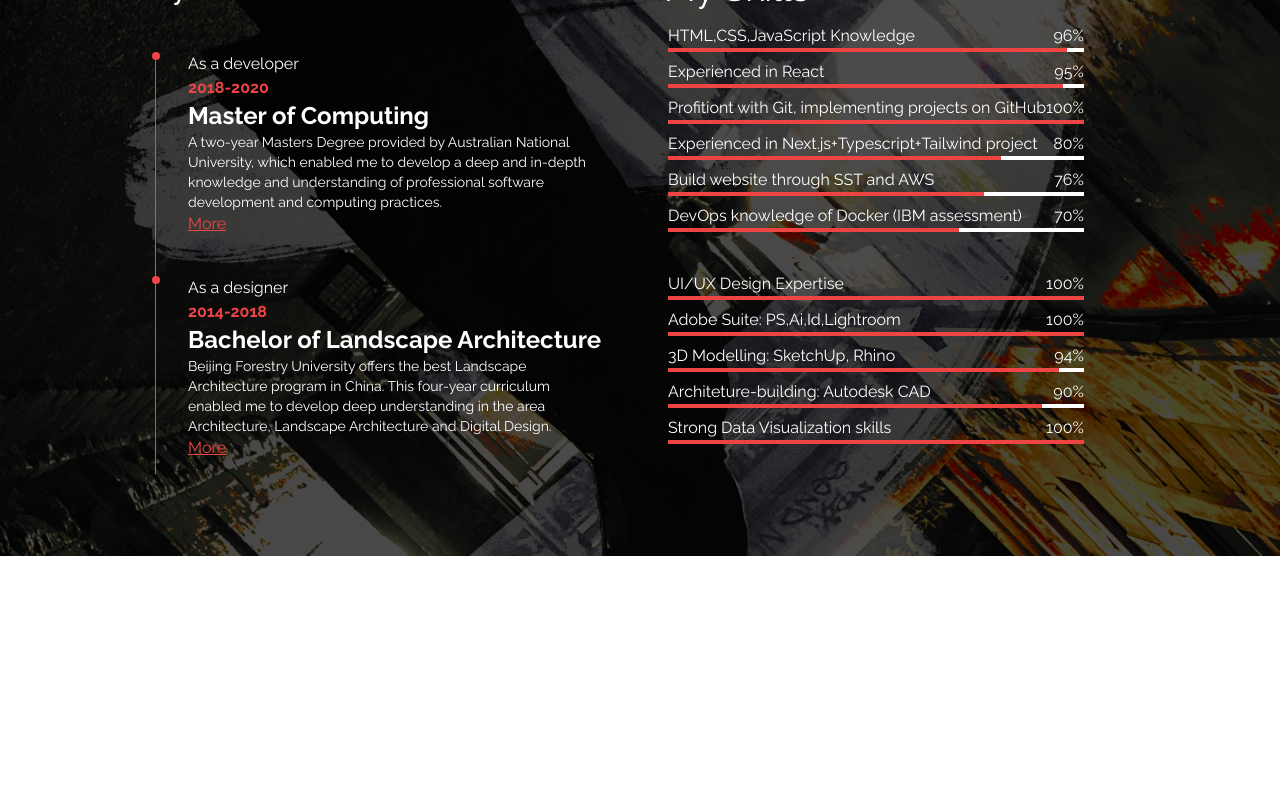
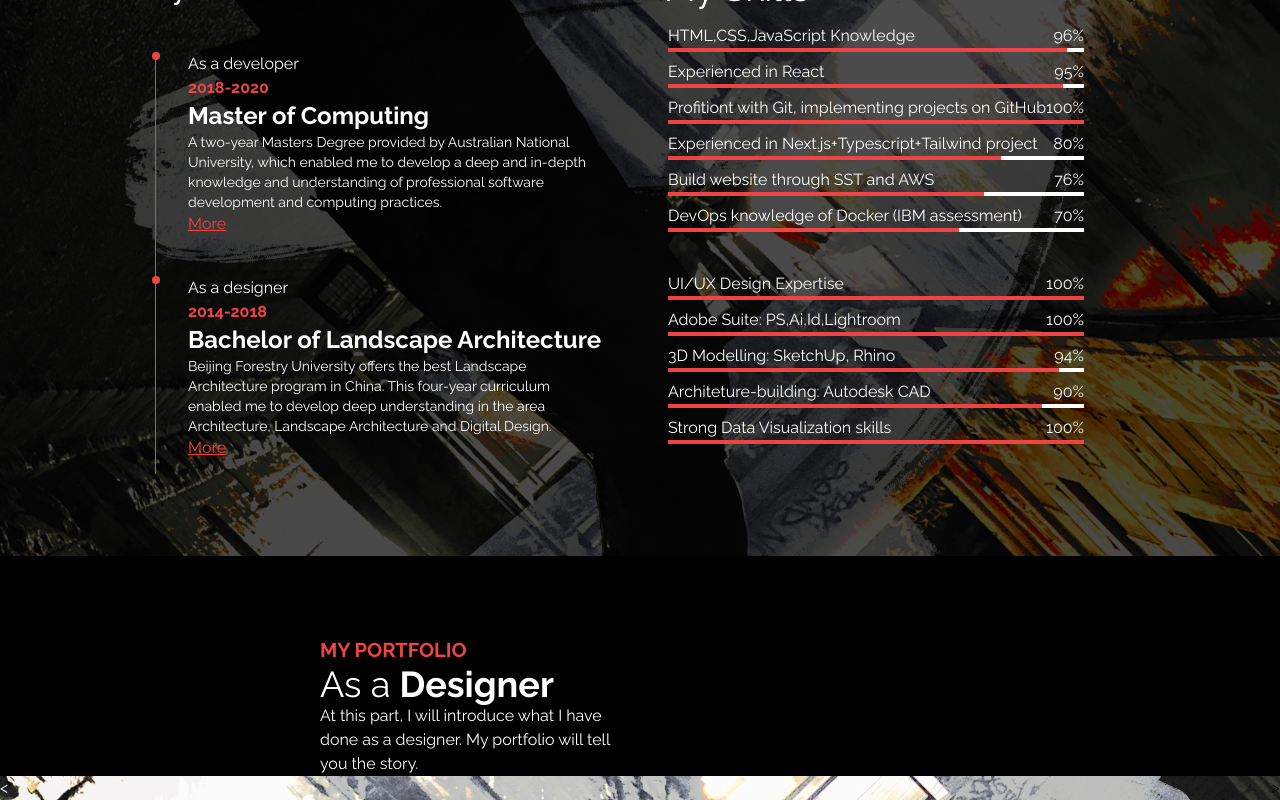
Before and after one commit to HongyuZhuz/personal-website, a Next.js app in the folder personal-website/: page / in a window 1280 px wide. Shown: the part 1468-2268 px from the top of the page. Before the commit the page ends 2024 px from the top, so only its background shows below. Built offline with nearby package versions, Linux system fonts and the light colour scheme.

Commit message:
added designer section, plan to add documents to AWS S3

```diff
--- a/personal-website/package.json
+++ b/personal-website/package.json
@@ -11,9 +11,12 @@
   "dependencies": {
     "@aws-sdk/client-s3": "^3.484.0",
     "@aws-sdk/s3-request-presigner": "^3.484.0",
+    "@react-pdf/renderer": "^3.1.14",
+    "file-loader": "^6.2.0",
     "next": "14.0.4",
     "react": "^18",
-    "react-dom": "^18"
+    "react-dom": "^18",
+    "react-pdf": "^7.6.0"
   },
   "devDependencies": {
     "@types/node": "^20",
--- a/personal-website/src/app/components/about.tsx
+++ b/personal-website/src/app/components/about.tsx
@@ -3,10 +3,9 @@ import Image from 'next/image';
 export const AboutMe = () => {
     return (
       <section className="about-me-section w-full bg-black">
-        <div className="grid md:grid-cols-2 justify-center ">
+        <div className="flex md:flex-row flex-col justify-center ">
             <ProfilePic />
             <WhoIAm />
-
         </div>
       </section>
     );
--- /dev/null
+++ b/personal-website/src/app/components/designer.tsx
@@ -0,0 +1,24 @@
+export const Designer=()=>{
+    return(
+        <div>
+            <div className="flex justify-start flex-col bg-black">
+                <div className="flex">
+                <div className="w-1/4"></div>
+                <div className="md:w-1/4 flex flex-col mt-20">
+                    <h1 className="text-red-500 text-xl font-bold">MY PORTFOLIO</h1>
+                    <h2 className="text-white text-4xl">As a <span className="font-bold">Designer</span></h2>
+                    <p className="text-white text-md max-w-md">At this part, I will introduce what I have done as a designer. My portfolio will tell you the story.</p>
+                </div>
+                </div>
+
+            </div>
+            <div className="flex items-center justify-center">
+                <button className="mr-4 text-white">{"<"}</button> {/* 翻页按钮，向左 */}
+                <div className="w-full"> {/* 图片浏览器 */}
+
+                </div>
+                <button className="ml-4">{">"}</button> {/* 翻页按钮，向右 */}
+            </div>
+        </div>)
+
+}
--- a/personal-website/src/app/components/education.tsx
+++ b/personal-website/src/app/components/education.tsx
@@ -56,7 +56,7 @@ export const MyEducationSection = ()=>{
 
 const EducationList = () =>{
     return (
-        <div className="md:w-1/2 flex justify-end">
+        <div className="md:w-1/2 flex md:justify-end justify-center">
             <div>
                 <div className="ml-3 md:ml-0">
                     <p className="text-red-500 text-xl font-bold ">BACKGROUND</p>
@@ -109,7 +109,7 @@ const Education = () =>{
 
 const SkillList = () =>{
     return (
-        <div className="md:w-1/2 mt-8 flex justify-start">
+        <div className="md:w-1/2 mt-8 flex md:justify-start justify-center">
             <div>
                 <h2 className="text-4xl mb-4 ml-1">My Skills</h2>
                 <div>
--- a/personal-website/src/app/page.tsx
+++ b/personal-website/src/app/page.tsx
@@ -2,6 +2,7 @@ import Image from 'next/image'
 import { HeroSection } from './components/heroSection'
 import { AboutMe } from './components/about'
 import { MyEducationSection } from './components/education'
+import { Designer } from './components/designer'
 
 
 
@@ -12,6 +13,7 @@ export default function Home() {
       <HeroSection />
       <AboutMe />
       <MyEducationSection />
+      <Designer />
     </div>
 
     </>
```
Also changed, not shown: 1 other file (tests, documents, lock files or other folders).
